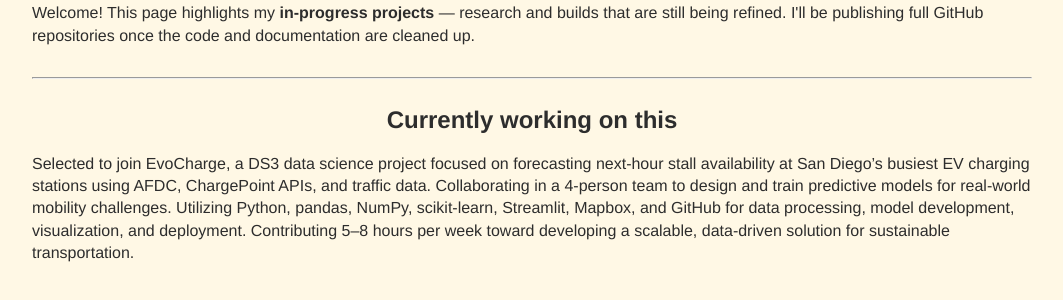
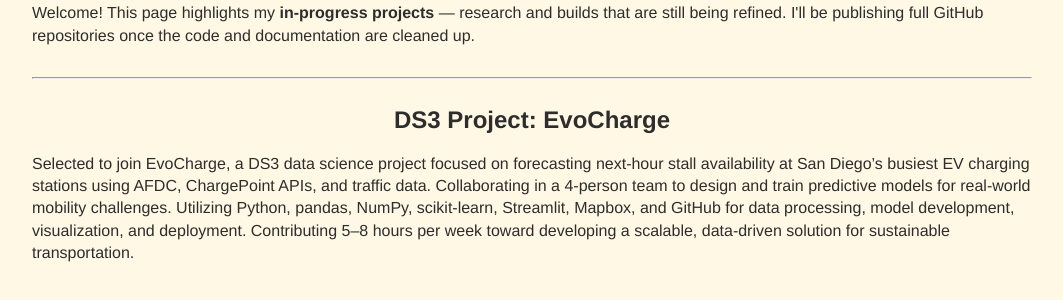
Before and after one commit to k-shiroma-code/k-shiroma-code.github.io, a Jekyll site: the page built from ongoing_projects.md, in a window 1280 px wide. Shown: the part 234-534 px from the top of the page, without its empty margins (108-1171 px from the left). Built offline with Jekyll 4.4.1, drawn with Linux system fonts in a browser that asks for light colours.

Commit message:
Update ongoing_projects.md

```diff
--- a/ongoing_projects.md
+++ b/ongoing_projects.md
@@ -13,5 +13,5 @@
 
 ---
 
-## Currently working on this
+## DS3 Project: EvoCharge
 Selected to join EvoCharge, a DS3 data science project focused on forecasting next-hour stall availability at San Diego’s busiest EV charging stations using AFDC, ChargePoint APIs, and traffic data. Collaborating in a 4-person team to design and train predictive models for real-world mobility challenges. Utilizing Python, pandas, NumPy, scikit-learn, Streamlit, Mapbox, and GitHub for data processing, model development, visualization, and deployment. Contributing 5–8 hours per week toward developing a scalable, data-driven solution for sustainable transportation.
```
